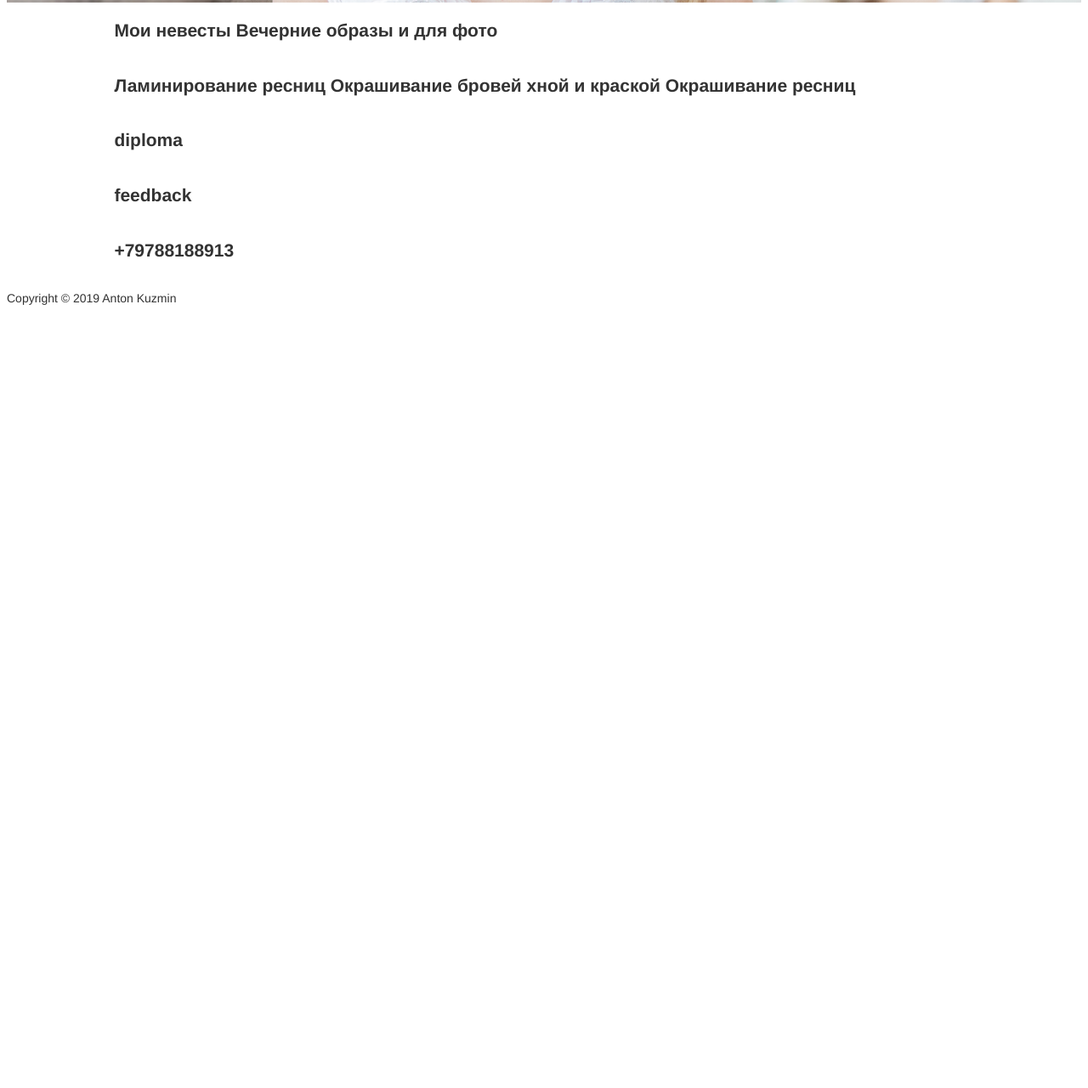
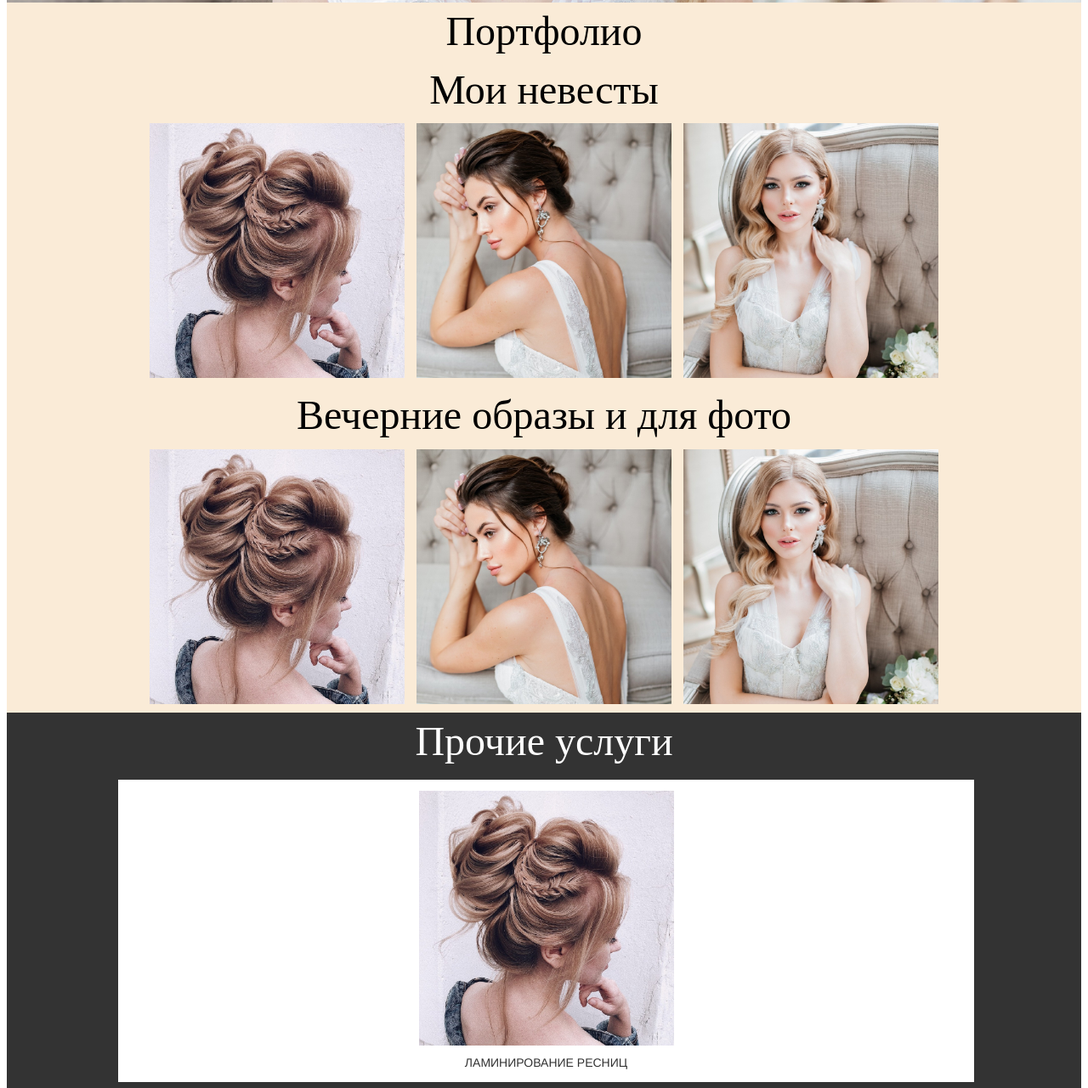
Before and after one commit to KuzminAnton/olgatavluy, a plain HTML site: page index.html in a window 1280 px wide. Shown: the part 705-1986 px from the top of the page at 85% size. Before the commit the page ends 1080 px from the top, so only its background shows below. Drawn offline with Linux system fonts and the light colour scheme; files whose address does not match are found by name.

Commit message:
portfolio+else

```diff
--- a/css/main.css
+++ b/css/main.css
@@ -19,8 +19,25 @@ body {
     color: black;
     margin: 0;
 }
+.title-else{
+    font-size: 48px;
+    font-family: "Playfair Display";
+    color:white;
+    margin: 0;
+}
 .bullet{
     font-size: 24px;
+}
+.sign{
+    border: 1px solid white;
+    padding: 7px;
+    margin: 10px 0 5px 5px;
+    background: white;
+    text-align: center;
+    display: block;
+}
+.sign figcaption{
+    margin: 0 auto 5px;
 }
 .button-about-me{
     background-color: rgba(0, 0, 0, 0);
@@ -55,13 +72,28 @@ body {
     width: 33%;
     float: right;
 }
+
 .center{
     text-align: center;
     display: block;
 }
+
+
+.photo{
+    margin: 5px;
+}
+
 #main-header{
     background-color: white;
     color:gray;
+}
+#portfolio{
+    text-align: center;
+    background-color: antiquewhite;
+}
+#else{
+    text-align: center;
+    background-color: #333;
 }
 #navbar{
   background-color: #333;
--- a/index.html
+++ b/index.html
@@ -51,20 +51,33 @@
     </section>
     <section id="portfolio">
             <div class="container">
-                <h1>
-                        Мои невесты
-                        Вечерние образы и для фото
-                </h1>
+                <p class="title" id="porfolio">Портфолио</p>
+                <p class="title" id="porfolio">Мои невесты</p>
+                <img class="photo" src="./images/bride1.jpg" width="300px">
+                <img class="photo" src="./images/bride2.jpg" width="300px">
+                <img class="photo" src="./images/bride3.jpg" width="300px">
+                <p class="title" id="porfolio">Вечерние образы и для фото</p>
+                <img class="photo" src="./images/bride1.jpg" width="300px">
+                <img class="photo" src="./images/bride2.jpg" width="300px">
+                <img class="photo" src="./images/bride3.jpg" width="300px">
             </div>
         </section>
 
         <section id="else">
                 <div class="container">
-                    <h1>
-                            Ламинирование ресниц
-                            Окрашивание бровей хной и краской
-                            Окрашивание ресниц
-                    </h1>
+                    <p class="title-else" id="porfolio">Прочие услуги</p>
+                    <figure class="sign">
+                        <img class="photo" src="./images/bride1.jpg" width="300px">
+                        <figcaption>ЛАМИНИРОВАНИЕ РЕСНИЦ</figcaption>
+                    </figure>
+                    <figure class="sign">
+                            <img class="photo" src="./images/bride1.jpg" width="300px">
+                            <figcaption>ЛАМИНИРОВАНИЕ РЕСНИЦ</figcaption>
+                    </figure>
+                    <figure class="sign">
+                            <img class="photo" src="./images/bride1.jpg" width="300px">
+                            <figcaption>ЛАМИНИРОВАНИЕ РЕСНИЦ</figcaption>
+                    </figure>
                 </div>
         </section>
 
```
Also changed, not shown: images/bride1.jpg (added), images/bride2.jpg (added), images/bride3.jpg (added), images/lam.jpg (added).
